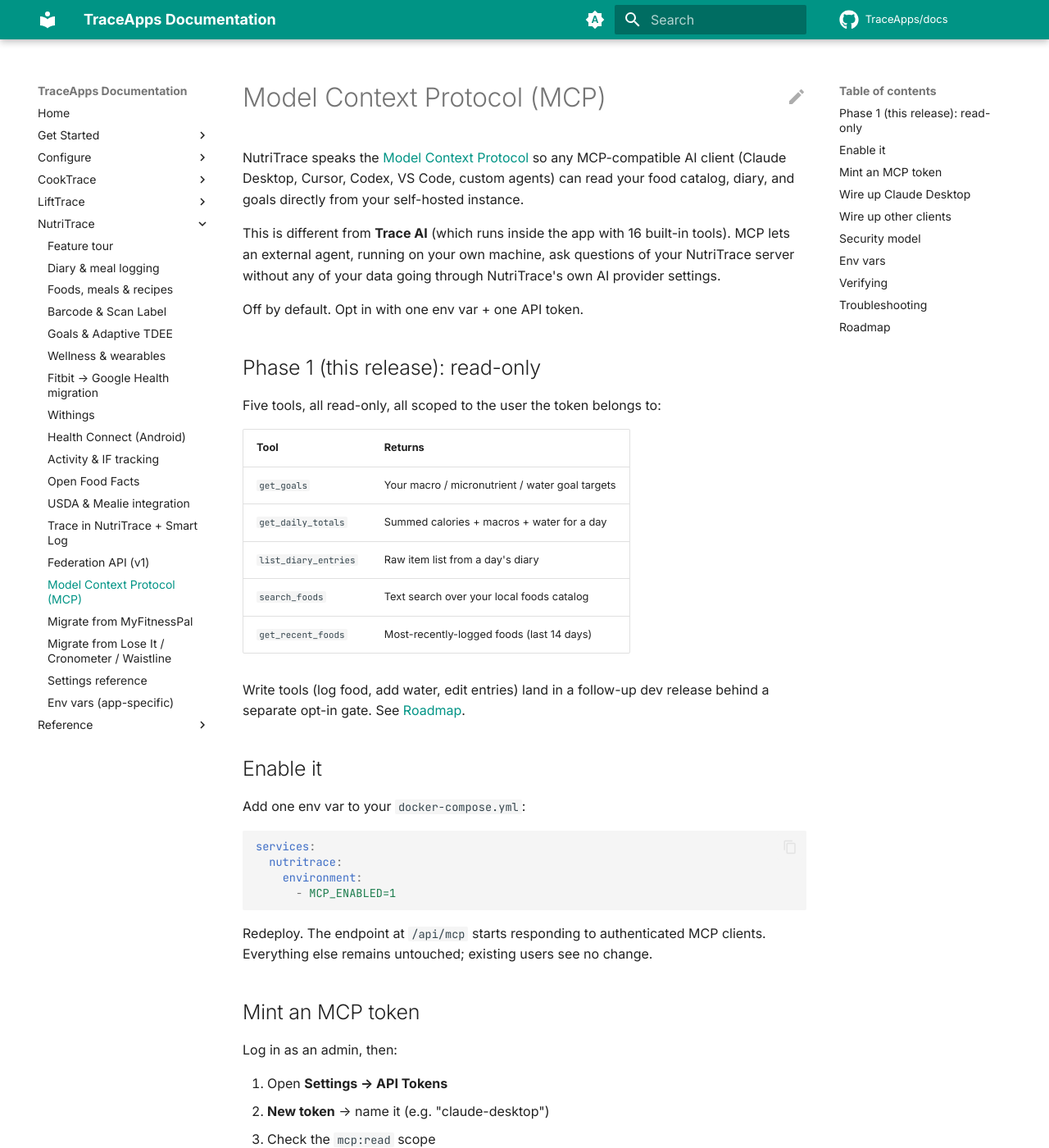
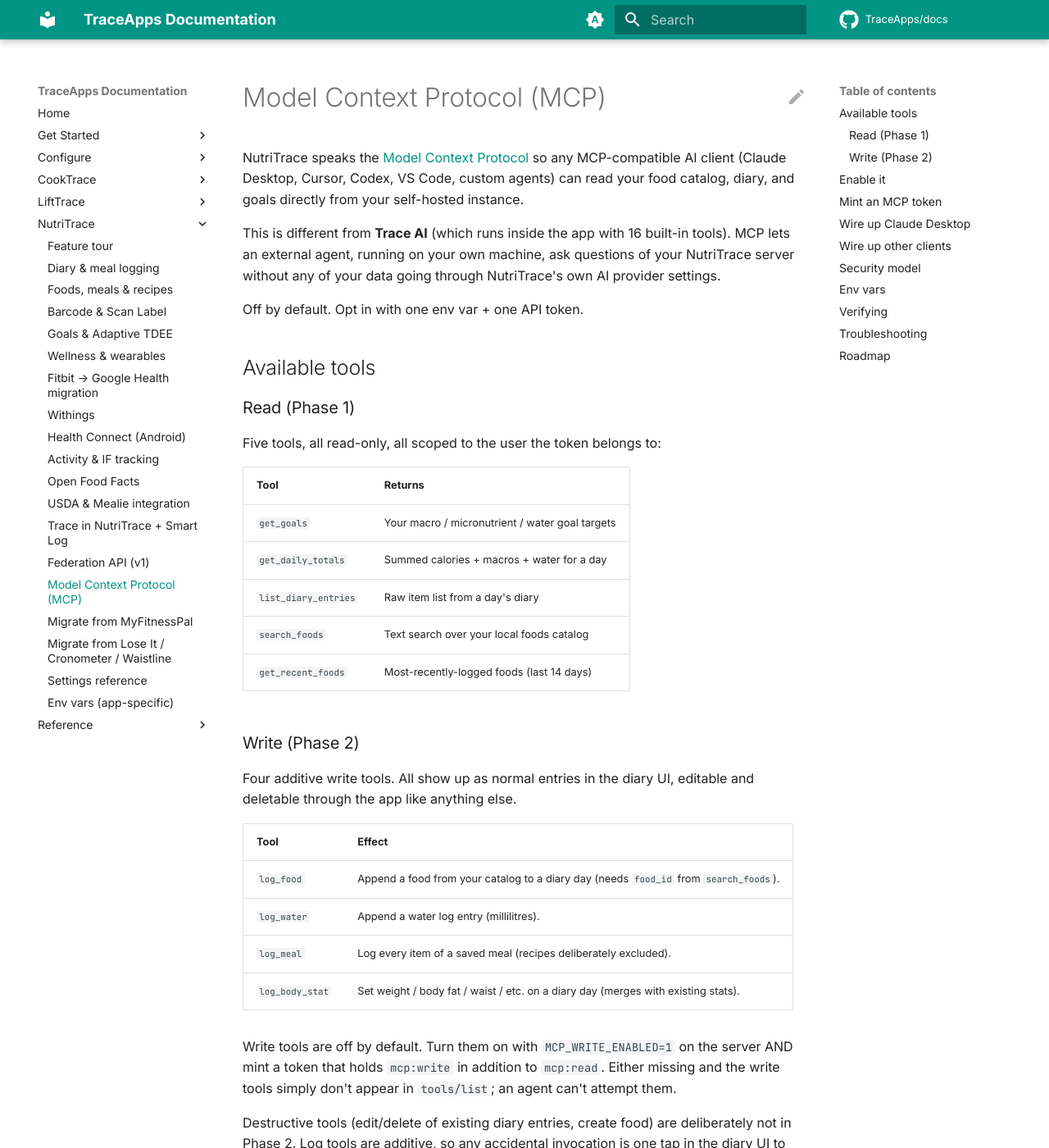
Before and after one commit to TraceApps/docs, an MkDocs documentation site: the page built from docs/nutritrace/mcp.md, in a window 1280 px wide and 1400 px high. Shown: the whole window at 82% size. Built offline with MkDocs 1.6.1 and Material for MkDocs 9.7.7, drawn with Linux system fonts in a browser that asks for light colours; comment, search, counter and statistics services are not loaded; some of the changed text lies outside the part shown.

Commit message:
nutritrace: MCP Phase 2 write tools (log_food/water/meal/body_stat)

````diff
--- a/docs/nutritrace/mcp.md
+++ b/docs/nutritrace/mcp.md
@@ -6,7 +6,9 @@ This is different from **Trace AI** (which runs inside the app with 16 built-in
 
 Off by default. Opt in with one env var + one API token.
 
-## Phase 1 (this release): read-only
+## Available tools
+
+### Read (Phase 1)
 
 Five tools, all read-only, all scoped to the user the token belongs to:
 
@@ -18,7 +20,20 @@ Five tools, all read-only, all scoped to the user the token belongs to:
 | `search_foods` | Text search over your local foods catalog |
 | `get_recent_foods` | Most-recently-logged foods (last 14 days) |
 
-Write tools (log food, add water, edit entries) land in a follow-up dev release behind a separate opt-in gate. See [Roadmap](#roadmap).
+### Write (Phase 2)
+
+Four additive write tools. All show up as normal entries in the diary UI, editable and deletable through the app like anything else.
+
+| Tool | Effect |
+|---|---|
+| `log_food` | Append a food from your catalog to a diary day (needs `food_id` from `search_foods`). |
+| `log_water` | Append a water log entry (millilitres). |
+| `log_meal` | Log every item of a saved meal (recipes deliberately excluded). |
+| `log_body_stat` | Set weight / body fat / waist / etc. on a diary day (merges with existing stats). |
+
+Write tools are off by default. Turn them on with `MCP_WRITE_ENABLED=1` on the server AND mint a token that holds `mcp:write` in addition to `mcp:read`. Either missing and the write tools simply don't appear in `tools/list`; an agent can't attempt them.
+
+Destructive tools (edit/delete of existing diary entries, create food) are deliberately not in Phase 2. Log tools are additive, so any accidental invocation is one tap in the diary UI to undo.
 
 ## Enable it
 
@@ -91,6 +106,7 @@ The transport is standard MCP Streamable HTTP (single POST endpoint). Any client
 | Variable | Default | Description |
 |---|---|---|
 | `MCP_ENABLED` | `0` | Set to `1` to expose `/api/mcp`. |
+| `MCP_WRITE_ENABLED` | `0` | Set to `1` to allow write tools (`log_food`, `log_water`, `log_meal`, `log_body_stat`) to be registered. Also requires the calling token to hold `mcp:write`. |
 | `ALLOWED_ORIGINS` | (empty) | Comma-separated list of origins that browser-based MCP clients may use. Server-to-server clients (no Origin header) always pass. Leave empty unless you're specifically using the MCP Inspector in a browser. |
 
 ## Verifying
@@ -102,7 +118,7 @@ git clone https://github.com/traceapps/nutritrace && cd nutritrace
 node scripts/mcp-smoke.mjs https://nutritrace.example.com nt_pat_your_token_here
 ```
 
-Expected output ends with `9 passed, 0 failed`.
+Expected output ends with `9 passed, 0 failed`. Add `--writes` to the command to also exercise the write tools (needs `mcp:write` on the token and `MCP_WRITE_ENABLED=1` on the server).
 
 ## Troubleshooting
 
@@ -118,7 +134,7 @@ Expected output ends with `9 passed, 0 failed`.
 
 ## Roadmap
 
-**Phase 2** (dev cycle after this one): Write tools behind a second opt-in `MCP_WRITE_ENABLED=1` and a distinct `mcp:write` scope. Planned tools: `log_food`, `log_water`, `edit_diary_entry`, `delete_diary_entry`.
+**Phase 3 (planned)**: Destructive tools (`edit_diary_entry`, `delete_diary_entry`, `create_food`) behind a third opt-in and a `mcp:destroy` scope. Design tradeoff still open: reliance on client-side "allow this action?" prompts vs a server-side confirmation queue. Feedback welcome.
 
 **Later**: MCP prompts capability (guided workflows), additional read tools (weight history, body composition, recipes) as demand justifies them.
 
````
